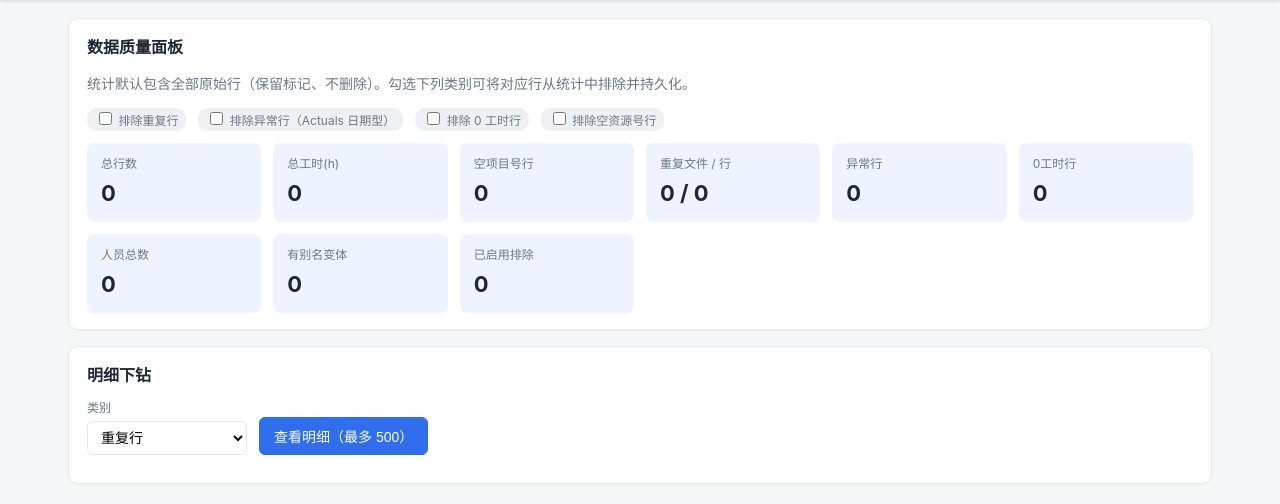
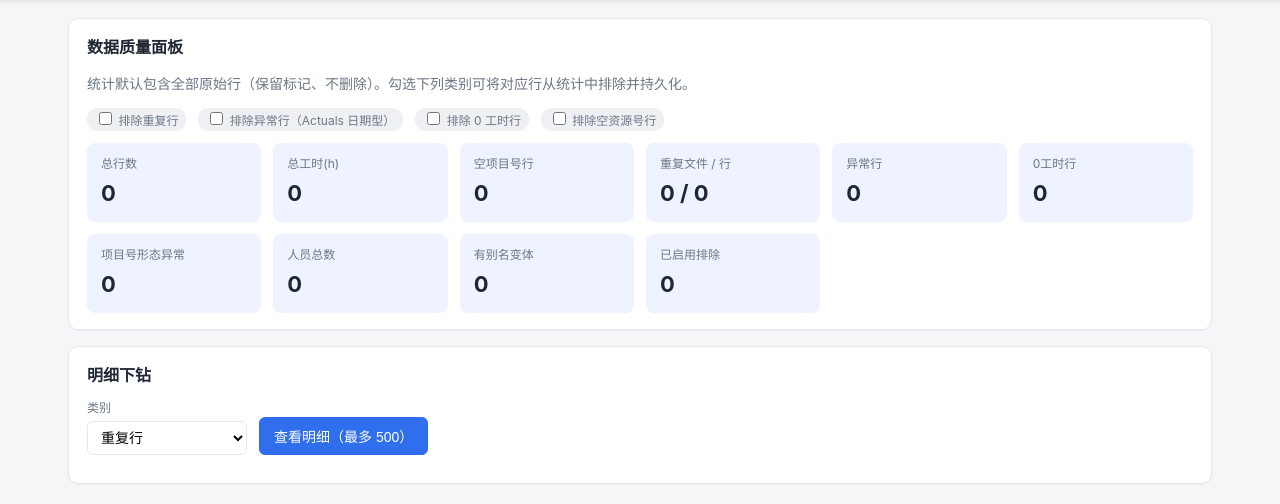
Before and after one commit to 17SiberianWolf/ECAHelper, a Flask app: page /quality in a window 1280 px wide. Shown: the part 52-556 px from the top of the page. Run offline with Flask 3, Linux system fonts and the light colour scheme; data that the repository does not hold is empty.

Commit message:
feat(R2-T08): 质量页展示项目号形态异常卡片与明细下钻选项

```diff
--- a/web/static/js/app.js
+++ b/web/static/js/app.js
@@ -671,6 +671,7 @@
         h += card("重复文件 / 行", s.duplicate_files + " / " + s.duplicate_rows);
         h += card("异常行", s.anomaly_rows);
         h += card("0工时行", s.zero_rows);
+        h += card("项目号形态异常", (s.project_shape_rows != null ? s.project_shape_rows : "-"));
         h += card("人员总数", s.persons_total);
         h += card("有别名变体", s.persons_with_variants);
         h += card("已启用排除", s.active_exclusions);
--- a/web/templates/quality.html
+++ b/web/templates/quality.html
@@ -23,6 +23,7 @@
         <option value="anomaly">异常行</option>
         <option value="zero">0 工时行</option>
         <option value="empty_rid">空资源号行</option>
+        <option value="project_shape">项目号形态异常</option>
       </select>
     </div>
     <button id="btnDetail">查看明细（最多 500）</button>
```
